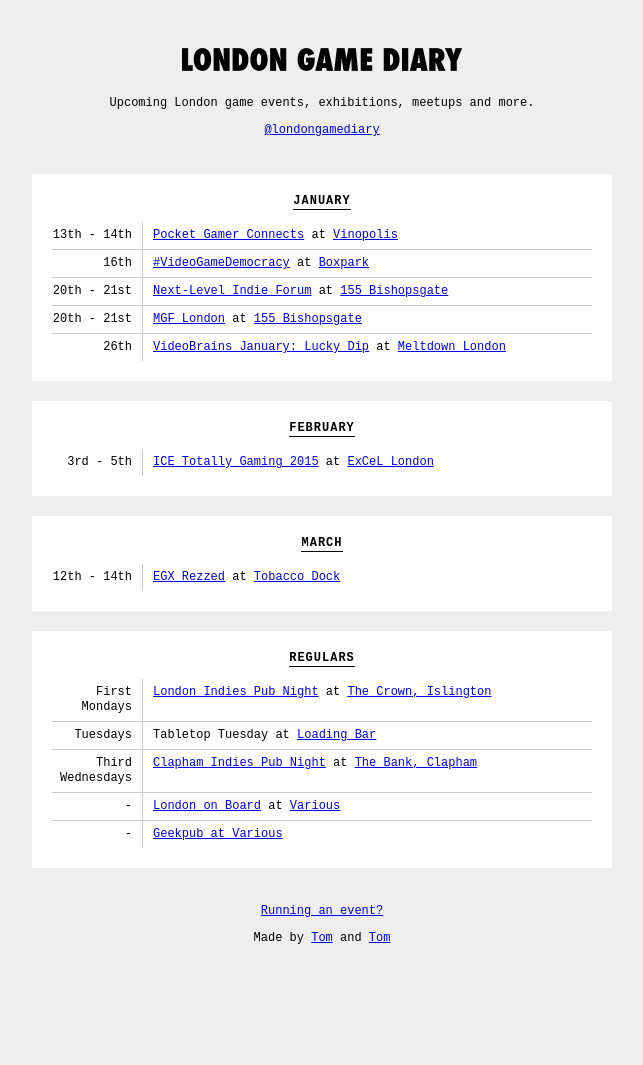
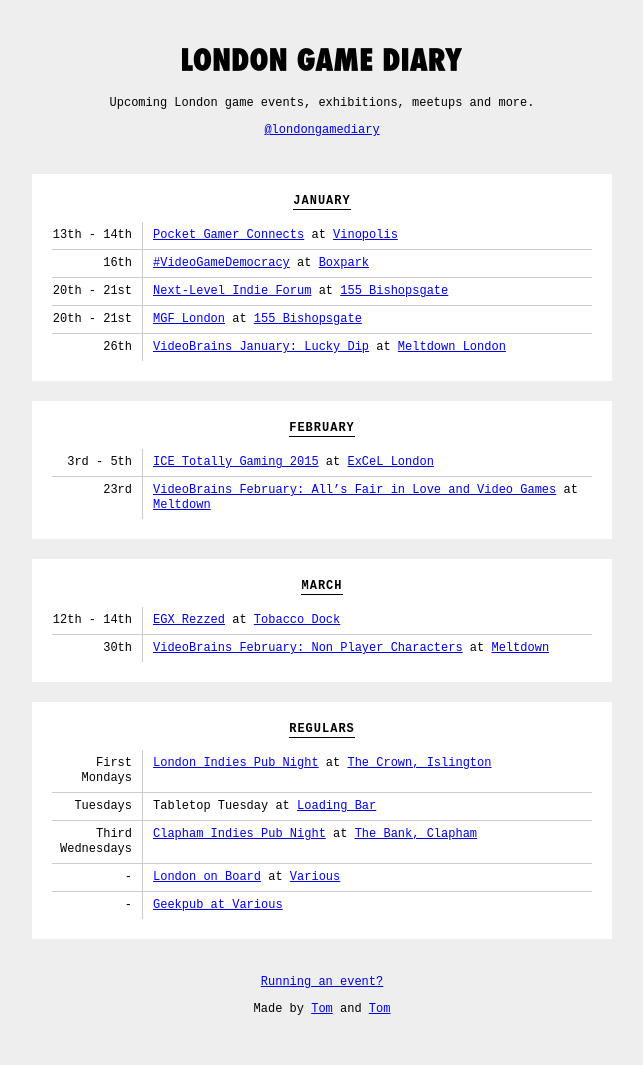
Before and after one commit to thomasmarshall/londongamediary.com, a Jekyll site: the page built from index.html, in a window 1280 px wide. Shown: the whole page, without its empty margins (318-961 px from the left). Built offline with Jekyll 4.4.1, drawn with Linux system fonts in a browser that asks for light colours; nearby versions of some CDN libraries; before the commit the page ends 994 px from its top, so only the background shows below that.

Commit message:
Update events.yml

```diff
--- a/_data/events.yml
+++ b/_data/events.yml
@@ -36,6 +36,11 @@
   starts_at: 2015-02-03
   ends_at: 2015-02-05
 
+- title: "VideoBrains February: All's Fair in Love and Video Games"
+  link: "http://www.videobrains.co.uk/tickets/"
+  location: "[Meltdown](https://www.facebook.com/MeltdownLondon)"
+  date: 2015-02-23
+
 # March
 
 - title: "EGX Rezzed"
@@ -43,6 +48,11 @@
   location: "[Tobacco Dock](http://tobaccodocklondon.com/)"
   starts_at: 2015-03-12
   ends_at: 2015-03-14
+
+- title: "VideoBrains February: Non Player Characters"
+  link: "http://www.videobrains.co.uk/tickets/"
+  location: "[Meltdown](https://www.facebook.com/MeltdownLondon)"
+  date: 2015-03-30
 
 # Regulars
 
```
